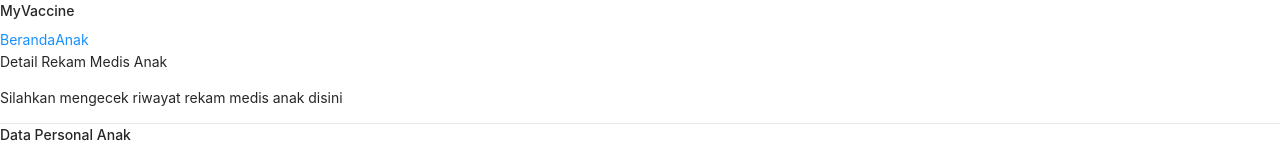
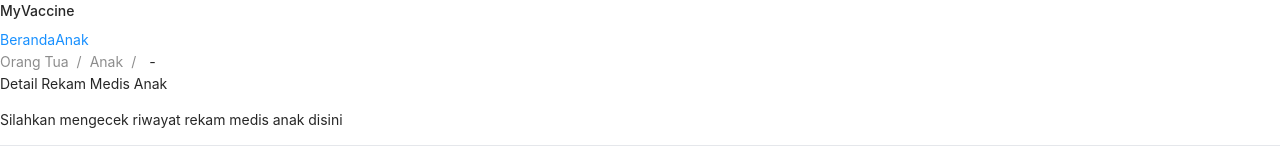
Before and after one commit to Cleonart/hackathon_mdo_2022_FE, a Vue app: page /#/parents/child/1 in a window 1280 px wide. Shown: the top 149 px of the page. Built offline with nearby package versions, Linux system fonts and the light colour scheme; no server answers.

Commit message:
[PATCH] Breadcrumbs

```diff
--- a/src/modules/parents/components/child_general_data_dashboard_table.vue
+++ b/src/modules/parents/components/child_general_data_dashboard_table.vue
@@ -17,7 +17,7 @@
         />
       </template>
       <template #child_age_in_yearƒ="{ record }">
-        {{ record.child_age_in_year }} Tahun
+        {{ record.child_age_in_yearƒ }} Tahun
       </template>
       <template #child_weight="{ record }">
         {{ record.child_weight }} Kg
--- a/src/modules/parents/views/child_detail.vue
+++ b/src/modules/parents/views/child_detail.vue
@@ -1,4 +1,15 @@
 <template>
+  <div class="pt-5">
+    <a-breadcrumb>
+      <a-breadcrumb-item>Orang Tua</a-breadcrumb-item>
+      <a-breadcrumb-item><a href="/#/parents">Anak</a></a-breadcrumb-item>
+      <a-breadcrumb-item
+        ><a href=""
+          >{{ child_data.child_nik }} - {{ child_data.name }}</a
+        ></a-breadcrumb-item
+      >
+    </a-breadcrumb>
+  </div>
   <div class="mt-8 pb-12">
     <p class="text-2xl font-bold mb-1">Detail Rekam Medis Anak</p>
     <p class="mb-8">Silahkan mengecek riwayat rekam medis anak disini</p>
@@ -25,15 +36,18 @@ import { useRoute } from "vue-router";
 const route = useRoute();
 const child_data = ref({});
 const child_history = ref([]);
+const loading = ref(true);
 const input_style =
   "mt-1 pl-2 py-2 focus:ring-indigo-500 focus:border-indigo-500 block w-full shadow-sm sm:text-sm border-gray-300 rounded-md";
 
 const get_data = () => {
   const child_id = route.params.id;
+  loading.value = true;
   WizChild.get_child_data(child_id).then((response) => {
     console.log(response);
     child_data.value = response.data.result.child_data;
     child_history.value = response.data.result.history;
+    loading.value = false;
   });
 };
 
--- a/src/modules/parents/views/parents_dashboard_main.vue
+++ b/src/modules/parents/views/parents_dashboard_main.vue
@@ -1,4 +1,11 @@
 <template>
+  <div class="pt-5">
+    <a-breadcrumb>
+      <a-breadcrumb-item>Orang Tua</a-breadcrumb-item>
+      <a-breadcrumb-item><a href="">Beranda</a></a-breadcrumb-item>
+    </a-breadcrumb>
+  </div>
+
   <div class="pb-24">
     <div class="grid grid-cols-3 gap-6">
       <parents_dashboard_jumbotron class="col-span-2" />
@@ -22,6 +29,7 @@ import clinic_dashboard_chart from "../components/child_progression_dashboard_ch
 import WizChild from "../wizard/wiz_child";
 import { ref } from "vue";
 const test_data = ref([]);
+const loading = ref(true);
 const columns = [
   {
     title: "Aksi",
@@ -65,8 +73,10 @@ const columns = [
 ];
 
 const get_data = () => {
+  loading.value = true;
   WizChild.search_read_by_family(11).then((response) => {
     console.log(response);
+    loading.value = false;
     test_data.value = response.data.result.records;
   });
 };
```
